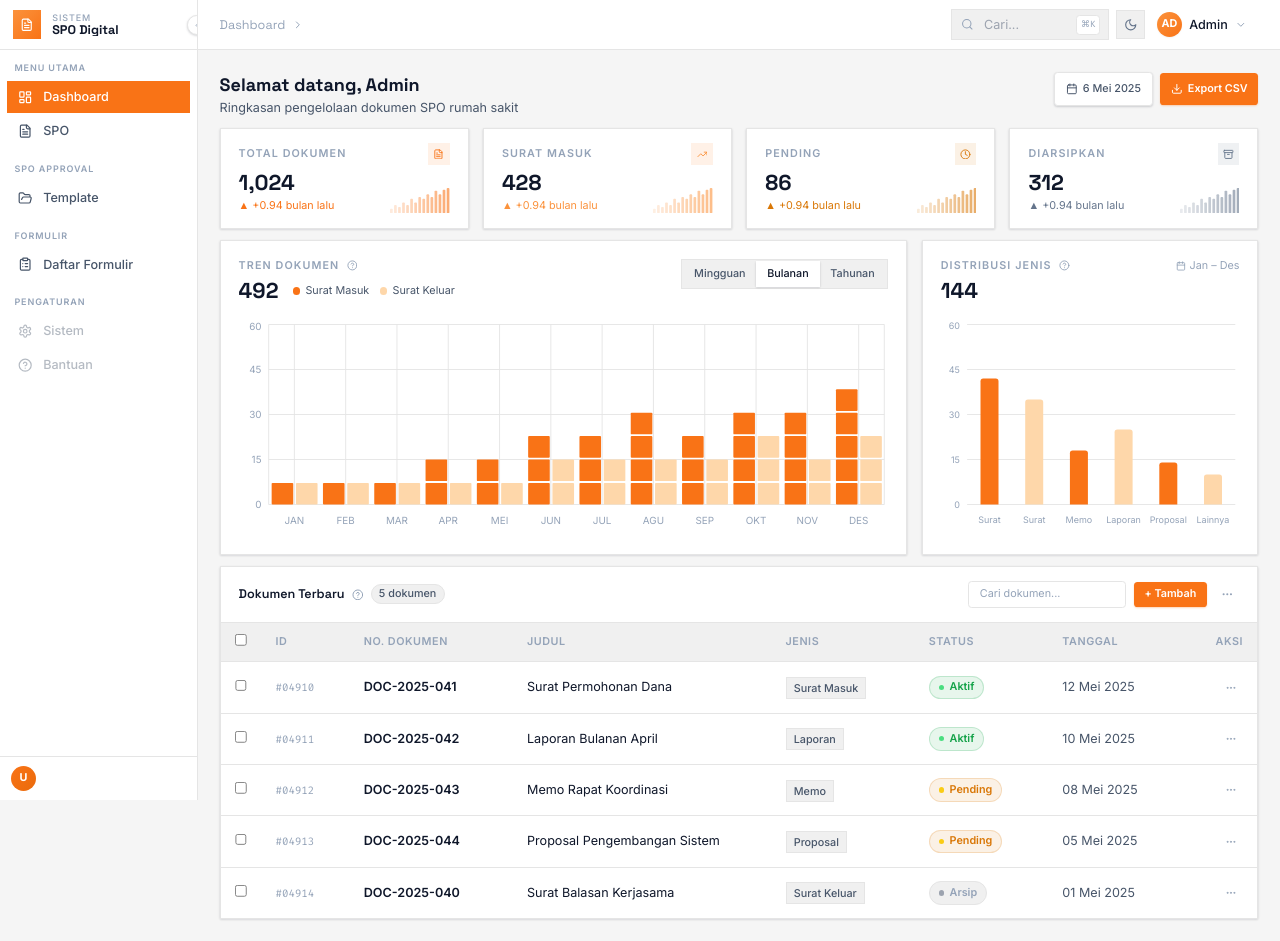
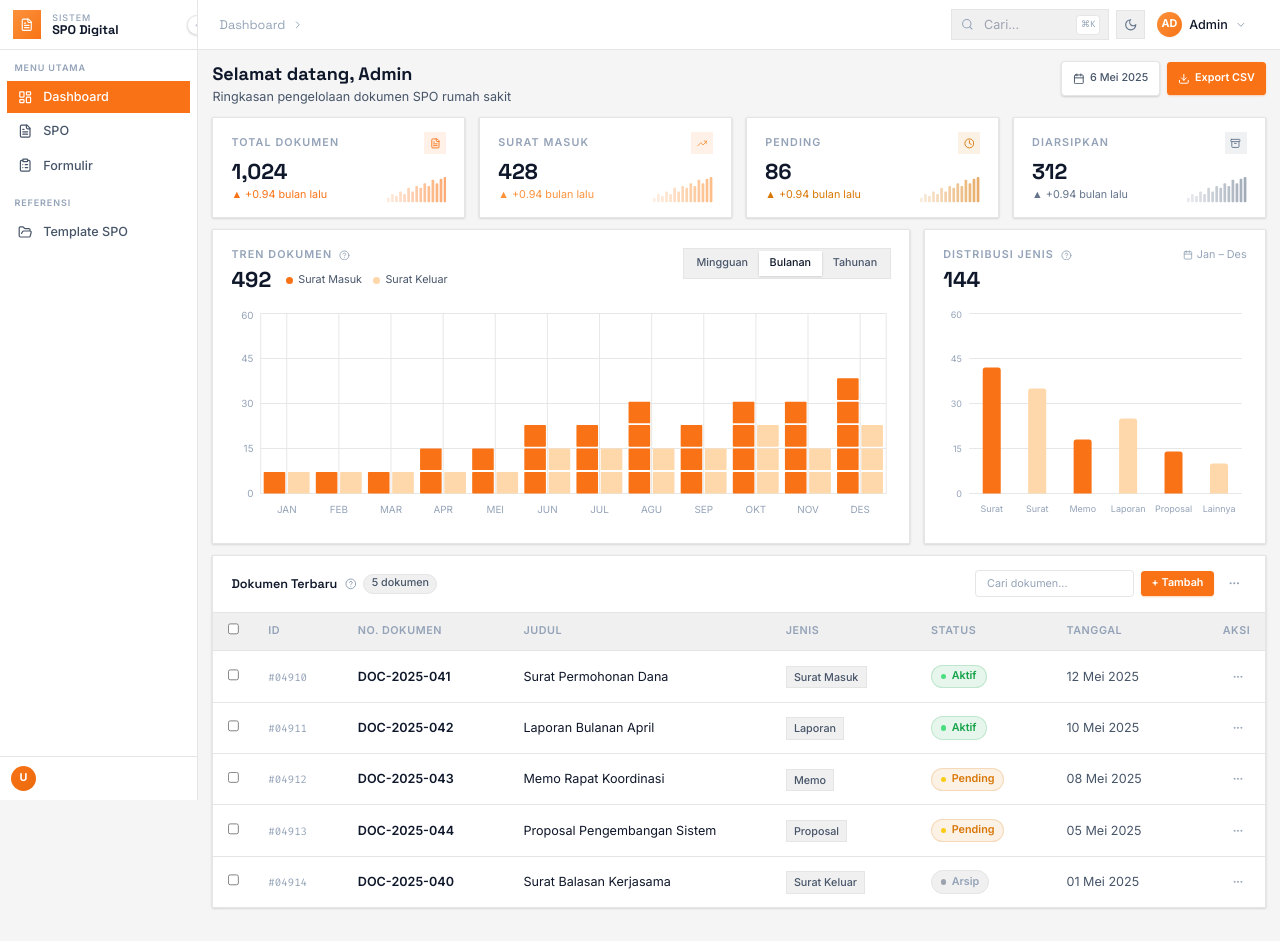
Before and after one commit to ricofsp/eSPO-phg, a React (Vite) app in the folder frontend/: page /dashboard in a window 1280 px wide. After the commit the page ends 919 px from the top, so only its background shows below. Built offline with nearby package versions, Linux system fonts and the light colour scheme; sample sign-in values are in the browser's storage.

Commit message:
update menu sidebar

```diff
--- a/frontend/src/App.jsx
+++ b/frontend/src/App.jsx
@@ -10,6 +10,7 @@ import DivisionsPage  from './pages/DivisionsPage';
 import UsersPage      from './pages/UsersPage';
 import LoginPage           from './pages/LoginPage';
 import DocumentViewerPage     from './pages/DocumentViewerPage';
+import PengajuanPage          from './pages/PengajuanPage';
 import DaftarFormulirPage     from './pages/formulir/DaftarFormulirPage';
 import PengajuanBaruPage      from './pages/formulir/PengajuanBaruPage';
 import PengajuanSayaPage      from './pages/formulir/PengajuanSayaPage';
@@ -72,9 +73,7 @@ export default function App() {
             <Route path="/formulir/baru" element={
               <ProtectedRoute><MainLayout><PengajuanBaruPage /></MainLayout></ProtectedRoute>
             } />
-            <Route path="/formulir/pengajuan-saya" element={
-              <ProtectedRoute><MainLayout><PengajuanSayaPage /></MainLayout></ProtectedRoute>
-            } />
+            <Route path="/formulir/pengajuan-saya" element={<Navigate to="/pengajuan" replace />} />
             <Route path="/formulir/review" element={
               <ProtectedRoute><MainLayout><ReviewDashboardPage /></MainLayout></ProtectedRoute>
             } />
@@ -85,9 +84,10 @@ export default function App() {
               <ProtectedRoute><MainLayout><DesignSubmitPage /></MainLayout></ProtectedRoute>
             } />
 
-            <Route path="/spo/pengajuan-saya" element={
-              <ProtectedRoute><MainLayout><PengajuanSayaSpoPage /></MainLayout></ProtectedRoute>
+            <Route path="/pengajuan" element={
+              <ProtectedRoute><MainLayout><PengajuanPage /></MainLayout></ProtectedRoute>
             } />
+            <Route path="/spo/pengajuan-saya" element={<Navigate to="/pengajuan" replace />} />
             <Route path="/spo/review" element={
               <ProtectedRoute><MainLayout><ReviewSpoPage /></MainLayout></ProtectedRoute>
             } />
--- a/frontend/src/components/layout/MainLayout.jsx
+++ b/frontend/src/components/layout/MainLayout.jsx
@@ -24,7 +24,7 @@ export default function MainLayout({ children }) {
         }}
       >
         <Header />
-        <main style={{ flex: 1, padding: '1.5rem', overflowY: 'auto', overflowX: 'auto' }}>
+        <main style={{ flex: 1, padding: '0.75rem 1rem', overflowY: 'auto', overflowX: 'auto' }}>
           {children}
         </main>
       </div>
--- a/frontend/src/components/layout/Sidebar.jsx
+++ b/frontend/src/components/layout/Sidebar.jsx
@@ -1,14 +1,15 @@
 import { useNavigate, useLocation } from 'react-router-dom';
 import {
-  LayoutDashboard, FileText, Building2, GitBranch,
+  LayoutDashboard, FileText, GitBranch,
   Users, Settings, HelpCircle, ChevronLeft, ChevronRight,
-  Hospital, ClipboardList, PlusSquare, ListChecks, CheckSquare,
-  FilePlus, Send, Eye, Archive, FolderOpen,
+  Hospital, ClipboardList, ListChecks, CheckSquare,
+  Send, FolderOpen, Inbox,
 } from 'lucide-react';
 import { useAuth } from '../../context/AuthContext';
 
-const RS_ROLES = ['user','mutu_rs','kadiv','direktur_rs'];
-const REVIEW_ROLES = ['kadiv','direktur_rs','kadiv_corp','mutu_corp','ceo','admin'];
+const RS_ROLES        = ['user','mutu_rs','kadiv','direktur_rs'];
+const REVIEW_ROLES    = ['kadiv','direktur_rs','kadiv_corp','mutu_corp','ceo','admin'];
+const FORMULIR_REVIEW = ['mutu_rs','mutu_corp','design_corp','admin'];
 
 const MENU_ALL = [
   {
@@ -16,31 +17,35 @@ const MENU_ALL = [
     items: [
       { icon: LayoutDashboard, label: 'Dashboard', path: '/dashboard' },
       { icon: FileText,        label: 'SPO',        path: '/documents' },
+      { icon: ClipboardList,   label: 'Formulir',   path: '/formulir', exact: true },
     ],
   },
   {
-    label: 'SPO Approval',
+    label: 'Pengajuan',
     items: [
-      { icon: Send,         label: 'Pengajuan Saya',   path: '/spo/pengajuan-saya',   roles: RS_ROLES },
-      { icon: CheckSquare,  label: 'Review & Approval',path: '/spo/review',           roles: REVIEW_ROLES },
-      { icon: ListChecks,   label: 'Rilis SPO',         path: '/spo/release-queue',    roles: ['mutu_corp','admin'] },
-      { icon: FolderOpen,   label: 'Template',         path: '/spo/template' },
+      { icon: Send, label: 'Pengajuan', path: '/pengajuan', roles: RS_ROLES },
     ],
   },
   {
-    label: 'Formulir',
+    label: 'Persetujuan',
     items: [
-      { icon: ClipboardList, label: 'Daftar Formulir',  path: '/formulir',                exact: true },
-      { icon: ListChecks,    label: 'Pengajuan',        path: '/formulir/pengajuan-saya', roles: ['user','kadiv'] },
-      { icon: CheckSquare,   label: 'Review & Approval',path: '/formulir/review',         roles: ['mutu_rs','mutu_corp','design_corp','admin'] },
+      { icon: CheckSquare, label: 'Review SPO',      path: '/spo/review',        roles: REVIEW_ROLES },
+      { icon: ListChecks,  label: 'Review Formulir', path: '/formulir/review',   roles: FORMULIR_REVIEW },
+      { icon: Inbox,       label: 'Rilis SPO',       path: '/spo/release-queue', roles: ['mutu_corp','admin'] },
+    ],
+  },
+  {
+    label: 'Referensi',
+    items: [
+      { icon: FolderOpen, label: 'Template SPO', path: '/spo/template' },
     ],
   },
   {
     label: 'Master Data',
     adminOnly: true,
     items: [
-      { icon: Hospital,   label: 'Rumah Sakit', path: '/hospitals' },
-      { icon: GitBranch,  label: 'Divisi',      path: '/divisions' },
+      { icon: Hospital,  label: 'Rumah Sakit', path: '/hospitals' },
+      { icon: GitBranch, label: 'Divisi',      path: '/divisions' },
     ],
   },
   {
@@ -48,13 +53,6 @@ const MENU_ALL = [
     adminOnly: true,
     items: [
       { icon: Users, label: 'Daftar Pengguna', path: '/users' },
-    ],
-  },
-  {
-    label: 'Pengaturan',
-    items: [
-      { icon: Settings,   label: 'Sistem',  path: '/settings', disabled: true },
-      { icon: HelpCircle, label: 'Bantuan', path: '/help',     disabled: true },
     ],
   },
 ];
@@ -153,23 +151,26 @@ export default function Sidebar({ collapsed, onToggle }) {
             <ul className="space-y-0.5">
               {section.items.map((item) => {
                 const isFormulirDetail = /^\/formulir\/[0-9a-f-]{30,}/.test(location.pathname);
-                const isReviewRole = ['mutu_rs','mutu_corp','design_corp','admin'].includes(userRole);
-                const isSpoDetail = /^\/spo\/[0-9]+$/.test(location.pathname);
-                const isSpoReviewRole = REVIEW_ROLES.includes(userRole);
+                const isFormulirReview = FORMULIR_REVIEW.includes(userRole);
+                const isSpoDetail      = /^\/spo\/[0-9]+$/.test(location.pathname);
+                const isSpoReview      = REVIEW_ROLES.includes(userRole);
+                const isRsRole         = RS_ROLES.includes(userRole);
 
-                const isActive = item.path && (
+                const isActive = !!(item.path && (
                   item.exact
                     ? location.pathname === item.path
                     : location.pathname.startsWith(item.path) && item.path !== '/'
-                ) || (
-                  isFormulirDetail && (
-                    (item.path === '/formulir/pengajuan-saya' && !isReviewRole) ||
-                    (item.path === '/formulir/review' && isReviewRole)
+                )) || (
+                  // SPO detail page: Pengajuan active for RS roles, Review SPO active for reviewers
+                  isSpoDetail && (
+                    (item.path === '/pengajuan'    && isRsRole && !isSpoReview) ||
+                    (item.path === '/spo/review'   && isSpoReview)
                   )
                 ) || (
-                  isSpoDetail && (
-                    (item.path === '/spo/pengajuan-saya' && !isSpoReviewRole) ||
-                    (item.path === '/spo/review' && isSpoReviewRole)
+                  // Formulir detail: Pengajuan active for submitters, Review Formulir active for reviewers
+                  isFormulirDetail && (
+                    (item.path === '/pengajuan'        && isRsRole && !isFormulirReview) ||
+                    (item.path === '/formulir/review'  && isFormulirReview)
                   )
                 );
                 return (
--- /dev/null
+++ b/frontend/src/pages/PengajuanPage.jsx
@@ -0,0 +1,73 @@
+import { useState } from 'react';
+import { Send, ClipboardList } from 'lucide-react';
+import PengajuanSayaSpoPage  from './spo/PengajuanSayaSpoPage';
+import PengajuanSayaPage     from './formulir/PengajuanSayaPage';
+import { useAuth } from '../context/AuthContext';
+
+// RS roles yang bisa submit SPO
+const SPO_ROLES     = ['user','mutu_rs','kadiv','direktur_rs'];
+// Roles yang bisa submit Formulir
+const FORMULIR_ROLES = ['user','kadiv'];
+
+export default function PengajuanPage() {
+  const { user } = useAuth();
+  const canSpo      = SPO_ROLES.includes(user?.role) || user?.role === 'admin';
+  const canFormulir = FORMULIR_ROLES.includes(user?.role) || user?.role === 'admin';
+
+  const defaultTab  = canSpo ? 'spo' : 'formulir';
+  const [tab, setTab] = useState(defaultTab);
+
+  const tabs = [
+    canSpo      && { key: 'spo',      label: 'SPO',      icon: Send },
+    canFormulir && { key: 'formulir', label: 'Formulir', icon: ClipboardList },
+  ].filter(Boolean);
+
+  if (tabs.length === 0) {
+    return (
+      <div className="flex items-center justify-center h-64">
+        <p className="text-sm" style={{ color: 'var(--c-text-faint)' }}>
+          Anda tidak memiliki akses untuk melakukan pengajuan.
+        </p>
+      </div>
+    );
+  }
+
+  return (
+    <div className="animate-fade-in">
+      {/* Tab selector — tarik ke atas sejajar dengan padding layout */}
+      {tabs.length > 1 && (
+        <div className="flex gap-0" style={{ borderBottom: '2px solid var(--c-border)', marginBottom: 12, marginTop: -16 }}>
+          {tabs.map(t => (
+            <button
+              key={t.key}
+              type="button"
+              onClick={() => setTab(t.key)}
+              className="flex items-center gap-2 px-5 py-2.5 text-sm font-semibold transition-all cursor-pointer"
+              style={{
+                color:       tab === t.key ? '#F97316' : 'var(--c-text-muted)',
+                borderBottom: tab === t.key ? '2px solid #F97316' : '2px solid transparent',
+                marginBottom: -2,
+                background:  'none',
+              }}
+            >
+              <t.icon size={15} />
+              {t.label}
+            </button>
+          ))}
+        </div>
+      )}
+
+      {/* Tab content — both mount, hidden saat tidak aktif agar tidak re-load */}
+      {canSpo && (
+        <div style={{ display: tab === 'spo' ? 'block' : 'none' }}>
+          <PengajuanSayaSpoPage />
+        </div>
+      )}
+      {canFormulir && (
+        <div style={{ display: tab === 'formulir' ? 'block' : 'none' }}>
+          <PengajuanSayaPage />
+        </div>
+      )}
+    </div>
+  );
+}
--- a/frontend/src/pages/formulir/DaftarFormulirPage.jsx
+++ b/frontend/src/pages/formulir/DaftarFormulirPage.jsx
@@ -1,6 +1,6 @@
 import { useState, useEffect } from 'react';
 import { useNavigate } from 'react-router-dom';
-import { Search, Eye, FileText, Filter, ExternalLink } from 'lucide-react';
+import { Search, Eye, FileText, Filter, ExternalLink, RefreshCw } from 'lucide-react';
 import { formulirService } from '../../services/api';
 import { divisionService, hospitalService } from '../../services/api';
 import { useAuth } from '../../context/AuthContext';
@@ -56,10 +56,13 @@ export default function DaftarFormulirPage() {
           <h1 className="text-xl font-bold text-ink font-display">Daftar Formulir</h1>
           <p className="text-sm text-ink-muted mt-0.5">Formulir yang telah dirilis dan tersedia</p>
         </div>
+        <button onClick={load} className="btn-secondary !px-3" title="Refresh">
+          <RefreshCw size={14} className={loading ? 'animate-spin' : ''} />
+        </button>
       </div>
 
       {/* Filter bar */}
-      <div className="flex flex-wrap items-center gap-3 p-4 rounded-xl border" style={{ background:'var(--c-card)', borderColor:'var(--c-border)' }}>
+      <div className="flex flex-wrap items-center gap-3 p-4 rounded-xl border" style={{ background:'var(--c-card)', borderColor:'var(--c-border)', boxShadow:'var(--shadow-sm)' }}>
         <div className="relative flex-1 min-w-[200px] max-w-sm">
           <Search size={14} className="absolute left-3 top-1/2 -translate-y-1/2 text-ink-faint pointer-events-none" />
           <input value={search} onChange={e => { setSearch(e.target.value); setPagination(p=>({...p,page:1})); }}
@@ -80,7 +83,7 @@ export default function DaftarFormulirPage() {
         </div>
       </div>
 
-      <div className="rounded-xl border overflow-hidden" style={{ background:'var(--c-card)', borderColor:'var(--c-border)' }}>
+      <div className="rounded-xl border overflow-hidden" style={{ background:'var(--c-card)', borderColor:'var(--c-border)', boxShadow:'var(--shadow-sm)' }}>
         <table className="w-full" style={{ minWidth: 700 }}>
           <thead>
             <tr style={{ background:'var(--c-hover)', borderBottom:'1px solid var(--c-border)' }}>
--- a/frontend/src/pages/formulir/PengajuanSayaPage.jsx
+++ b/frontend/src/pages/formulir/PengajuanSayaPage.jsx
@@ -113,10 +113,10 @@ export default function PengajuanSayaPage() {
   };
 
   return (
-    <div className="space-y-3 animate-fade-in">
+    <div className="space-y-3">
       <div className="flex items-start justify-between gap-4">
         <div>
-          <h1 className="text-xl font-bold text-ink font-display">Pengajuan</h1>
+          <h1 className="text-xl font-bold text-ink font-display">Formulir</h1>
           <p className="text-sm text-ink-muted mt-0.5">Pantau dan kelola pengajuan formulir Anda</p>
         </div>
         <div className="flex items-center gap-2">
--- a/frontend/src/pages/spo/PengajuanSayaSpoPage.jsx
+++ b/frontend/src/pages/spo/PengajuanSayaSpoPage.jsx
@@ -159,10 +159,10 @@ export default function PengajuanSayaSpoPage() {
   const reviewerCount = selected.length;
 
   return (
-    <div className="space-y-3 animate-fade-in">
+    <div className="space-y-3">
       <div className="flex items-start justify-between gap-4">
         <div>
-          <h1 className="text-xl font-bold text-ink font-display">Pengajuan SPO</h1>
+          <h1 className="text-xl font-bold text-ink font-display">SPO</h1>
           <p className="text-sm text-ink-muted mt-0.5">Pantau dan kelola pengajuan SPO Anda</p>
         </div>
         <div className="flex items-center gap-2">
```
